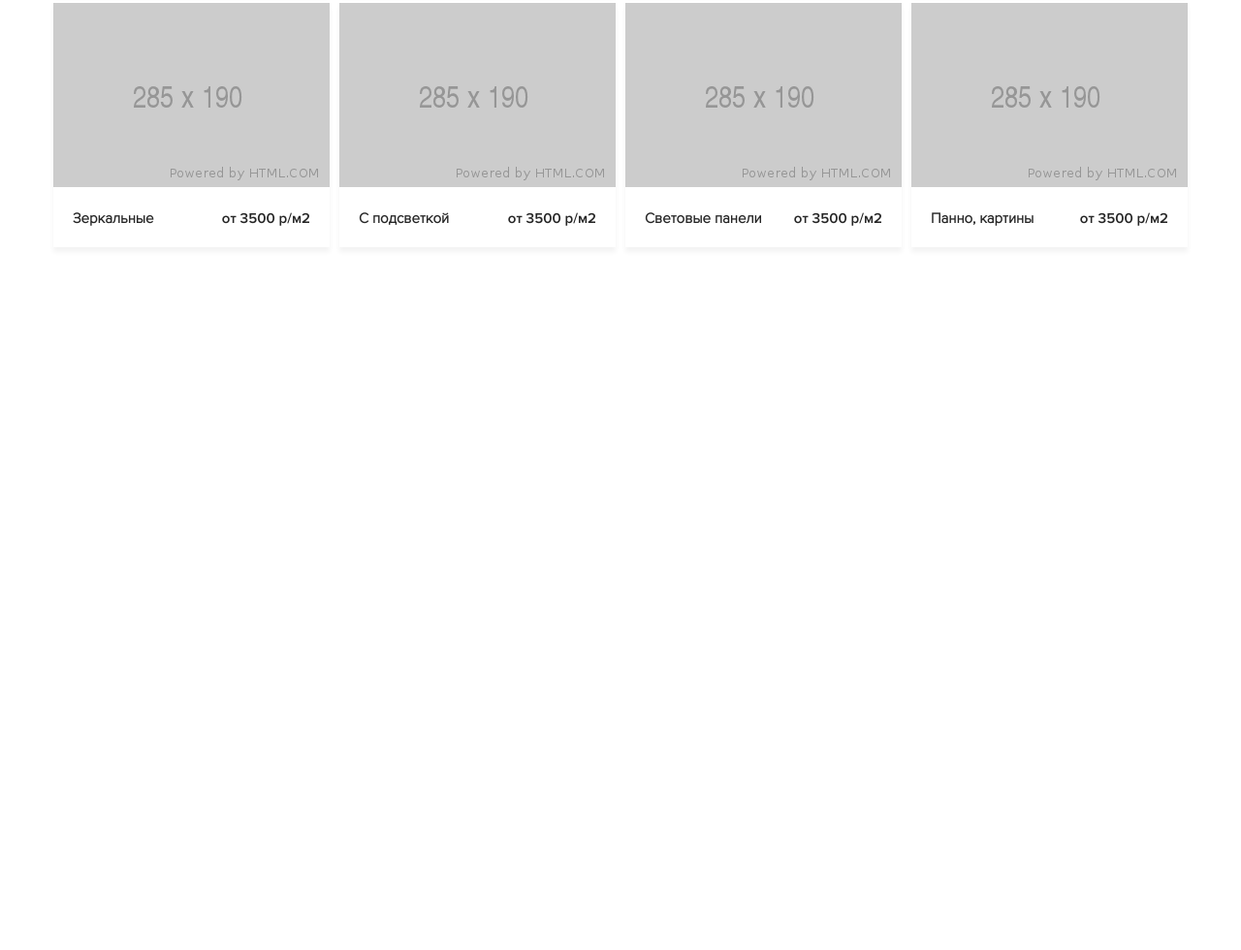
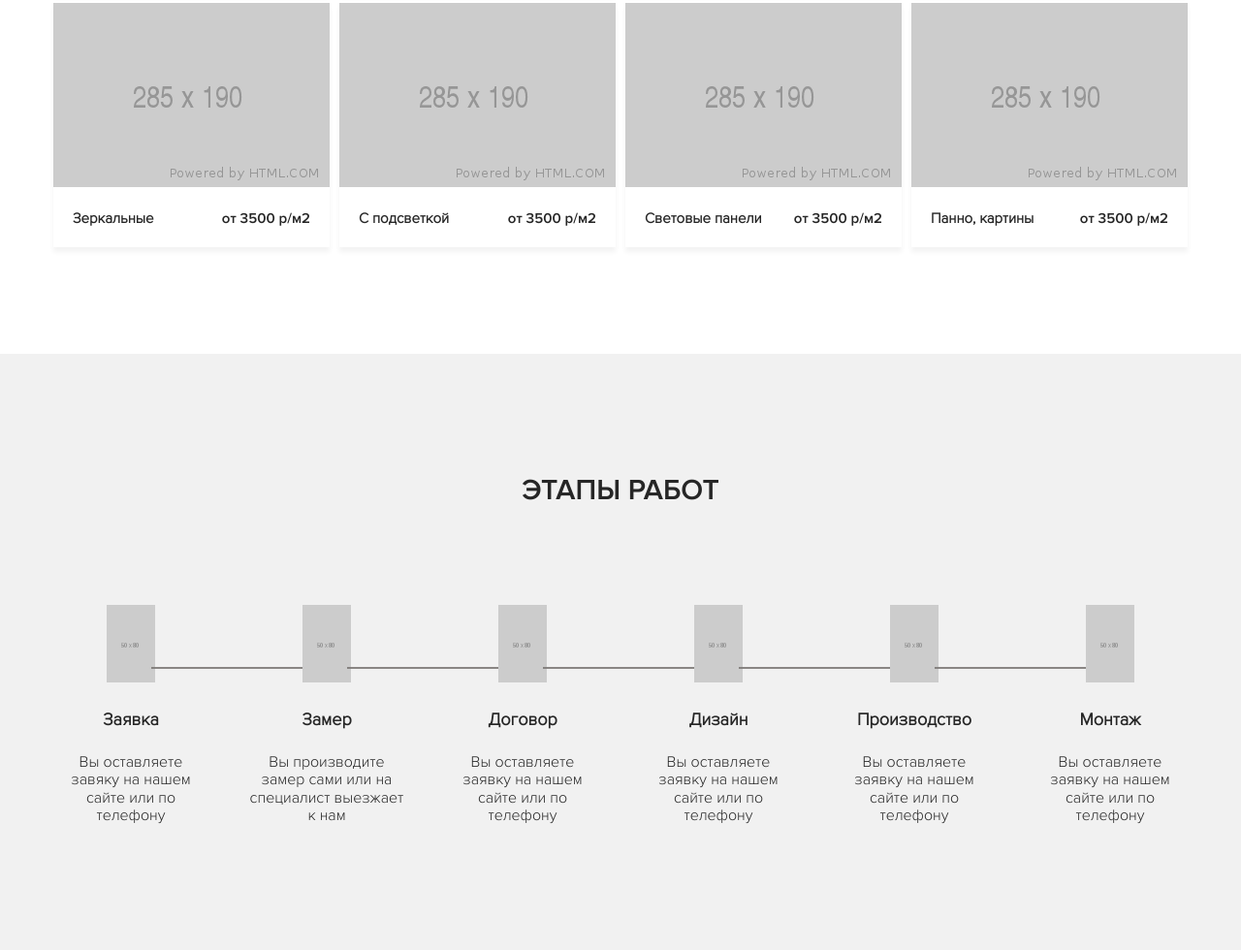
Before and after one commit to Solzig/skinali_landingpage, a plain HTML site: page index.html in a window 1280 px wide. Shown: the part 4433-5413 px from the top of the page at 97% size. Before the commit the page ends 4798 px from the top, so only its background shows below. Drawn offline with Linux system fonts and the light colour scheme; a script that the page names is missing.

Commit message:
Сверстан блок с этапам работ. Пофиксен адаптив для цен

```diff
--- a/index.html
+++ b/index.html
@@ -501,6 +501,66 @@
             <!-- /.container -->
         </section>
         <!-- /.section price -->
+        <section class="section steps">
+            <div class="container">
+                <h2 class="section-title section__title">Этапы работ</h2>
+                <!-- /.section-title section__title -->
+                <!-- Emmit .steps-block>.step*6>img.step__image[src="img/steps/step-$.png"]+h4.step__title+.step__text|c -->
+                <div class="steps-block">
+                    <div class="step">
+                        <img alt="" class="step__image" src="img/steps/step-1.png">
+                        <h4 class="step__title">Заявка</h4>
+                        <!-- /.step__title -->
+                        <p class="step__text">Вы оставляете завяку на нашем сайте или по телефону</p>
+                        <!-- /.step__text -->
+                    </div>
+                    <!-- /.step -->
+                    <div class="step">
+                        <img alt="" class="step__image" src="img/steps/step-2.png">
+                        <h4 class="step__title">Замер</h4>
+                        <!-- /.step__title -->
+                        <p class="step__text">Вы производите замер сами или на специалист выезжает к нам</p>
+                        <!-- /.step__text -->
+                    </div>
+                    <!-- /.step -->
+                    <div class="step">
+                        <img alt="" class="step__image" src="img/steps/step-3.png">
+                        <h4 class="step__title">Договор</h4>
+                        <!-- /.step__title -->
+                        <p class="step__text">Вы оставляете заявку на нашем сайте или по телефону</p>
+                        <!-- /.step__text -->
+                    </div>
+                    <!-- /.step -->
+                    <div class="step">
+                        <img alt="" class="step__image" src="img/steps/step-4.png">
+                        <h4 class="step__title">Дизайн</h4>
+                        <!-- /.step__title -->
+                        <p class="step__text">Вы оставляете заявку на нашем сайте или по телефону</p>
+                        <!-- /.step__text -->
+                    </div>
+                    <!-- /.step -->
+                    <div class="step">
+                        <img alt="" class="step__image" src="img/steps/step-5.png">
+                        <h4 class="step__title">Производство</h4>
+                        <!-- /.step__title -->
+                        <p class="step__text">Вы оставляете заявку на нашем сайте или по телефону</p>
+                        <!-- /.step__text -->
+                    </div>
+                    <!-- /.step -->
+                    <div class="step">
+                        <img alt="" class="step__image" src="img/steps/step-6.png">
+                        <h4 class="step__title">Монтаж</h4>
+                        <!-- /.step__title -->
+                        <p class="step__text">Вы оставляете заявку на нашем сайте или по телефону</p>
+                        <!-- /.step__text -->
+                    </div>
+                    <!-- /.step -->
+                </div>
+                <!-- /.steps-block -->
+            </div>
+            <!-- /.container -->
+        </section>
+        <!-- /.section step -->
     </main>
     <!-- Подключение виджета обратной связи через соц. сети spikmi-->
     <script type="text/javascript" src="https://spikmi.com/Widget?Id=528"></script>
--- a/sass/blocks/_price.sass
+++ b/sass/blocks/_price.sass
@@ -37,6 +37,7 @@
                 display: block
                 z-index: 99
                 bottom: -80px
+
 @media (max-width: 991px)
     .price
         &-block
--- /dev/null
+++ b/sass/blocks/_steps.sass
@@ -0,0 +1,36 @@
+.step
+    position: relative
+    text-align: center
+    &__title
+        font-size: 18px
+    &:last-child
+        &:before
+            display: none
+    &:before
+        content: ''
+        width: 100%
+        height: 2px
+        background-color: rgba(#7e7b78, 0.9)
+        display: block
+        position: absolute
+        top: 25%
+        right: -63%
+    &__text
+        max-width: 160px
+        margin: auto
+        margin-bottom: 30px
+    &s
+        background-color: #f1f1f1
+        &-block
+            display: flex
+            justify-content: space-between
+            flex-wrap: wrap
+
+@media (max-width: 991px)
+    .step
+        width: 33%
+        &:before
+            display: none
+@media (max-width: 768px)
+    .step
+        width: 100%
--- a/sass/style.sass
+++ b/sass/style.sass
@@ -21,3 +21,5 @@
 @import 'blocks/blog-list'
 // Блок price
 @import 'blocks/price'
+// Блок steps
+@import 'blocks/steps'
```
Also changed, not shown: css/style.css, img/steps/step-1.png (added), img/steps/step-2.png (added), img/steps/step-3.png (added), img/steps/step-4.png (added), img/steps/step-5.png (added), img/steps/step-6.png (added), 1 other file.
